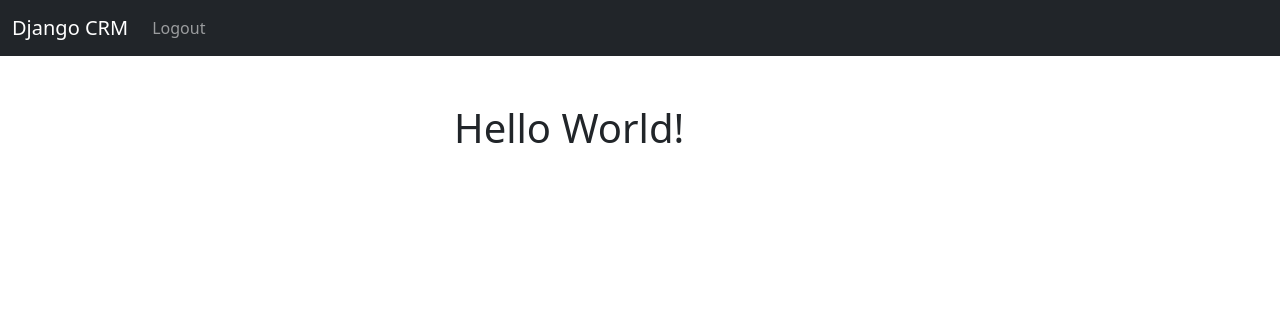
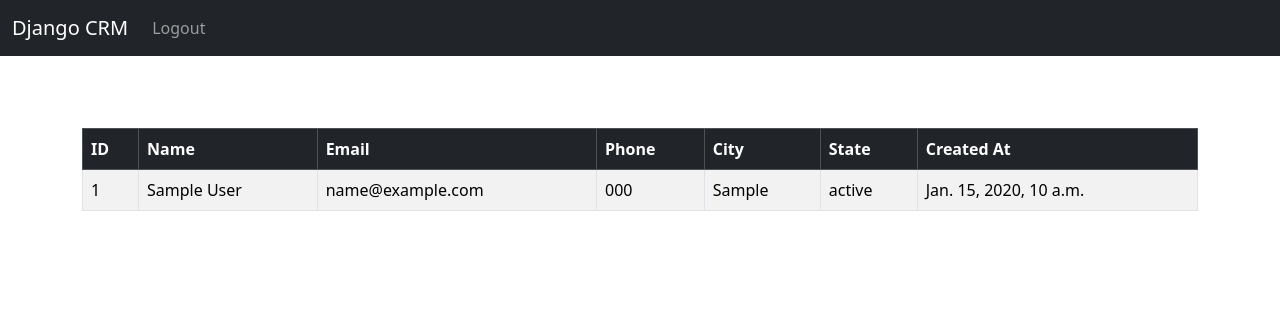
Before and after one commit to mouhamadaloush/CRM, a Django app: page / in a window 1280 px wide. Shown: the top 316 px of the page. Run offline with Django 4.2, Linux system fonts and the light colour scheme; a user stored in the database is signed in; tables that the repository leaves empty hold one stand-in row (values such as "Sample post").

Commit message:
record table added to the home page

```diff
--- a/website/templates/home.html
+++ b/website/templates/home.html
@@ -1,11 +1,40 @@
+<!DOCTYPE html>
 {% extends 'base.html' %}
 
 {% block content %}
 
-<div class="col-md-6 offset-md-4" >
-    <br/>
+<div>
+</br>
     {% if user.is_authenticated %}
-        <h1>Hello World!</h1>
+    <table class="table table-striped table-hover table-bordered">
+      <thead class='table-dark'>
+        <tr>
+          <th scope="col">ID</th>
+          <th scope="col">Name</th>
+          <th scope="col">Email</th>
+          <th scope="col">Phone</th>
+          <th scope="col">City</th>
+          <th scope="col">State</th>
+          <th scope="col">Created At</th>
+        </tr>
+      </thead>
+      <br/>
+      <tbody>
+          {% if records %}
+              {% for record in records %}
+              <tr>
+                <td>{{record.id}}</td>
+                <td>{{record.first_name}} {{record.last_name}}</td>
+                <td>{{record.email}}</td>
+                <td>{{record.phone}}</td>
+                <td>{{record.city}}</td>
+                <td>{{record.state}}</td>
+                <td>{{record.created_at}}</td>
+              </tr>
+              {% endfor %}
+          {% endif %}
+        </tbody>
+</table>
     {% else %}
     <h1>
         Login
--- a/website/views.py
+++ b/website/views.py
@@ -2,10 +2,12 @@ from django.shortcuts import render, redirect
 from django.contrib.auth import authenticate, login, logout
 from django.contrib import messages
 from .forms import SignUpForm
+from .models import Record
 
 # Create your views here.
 
 def home(request):
+    records = list(Record.objects.all())
     #check to see if logging in
     if request.method == 'POST':
         username = request.POST['username']
@@ -20,7 +22,7 @@ def home(request):
         return redirect('home')
 
     else:
-        return render(request, 'home.html', {})
+        return render(request, 'home.html', {'records':records})
 
 
 def logout_user(request):
```
Also changed, not shown: website/templates/test.html (added, +29 -0 lines).
